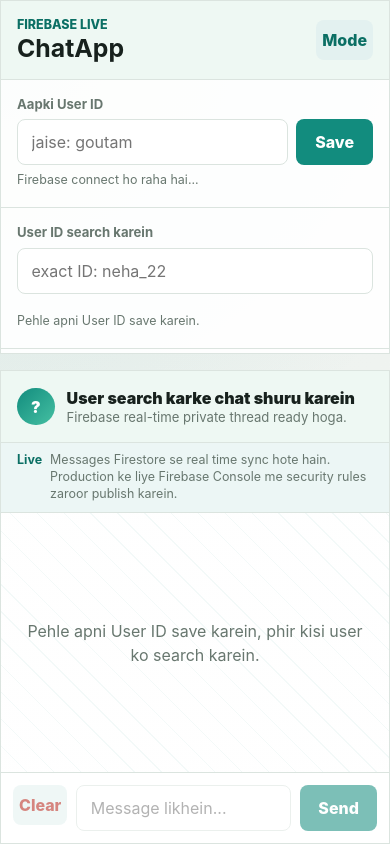
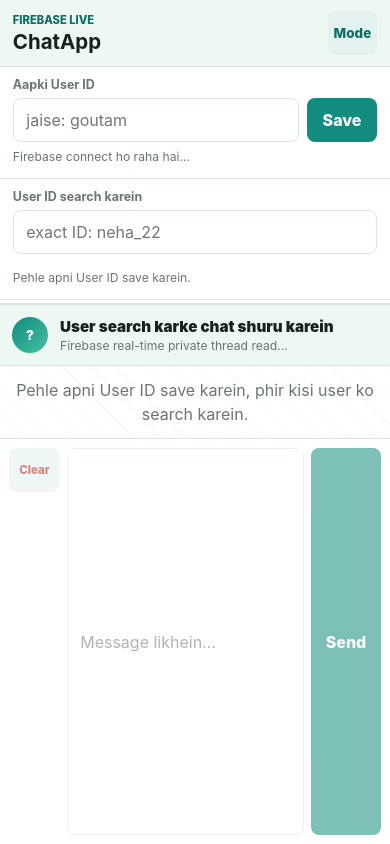
Before and after one commit to creatorsyt10-stack/wh-chat, a plain HTML site: page index.html in a window 390 px wide. Drawn offline with Linux system fonts and the light colour scheme; no server answers.

Commit message:
Update styles.css

```diff
--- a/styles.css
+++ b/styles.css
@@ -114,7 +114,64 @@
 .composer input:disabled, .composer button:disabled { opacity: .55; cursor: not-allowed; }
 .danger { color: var(--danger); }
 @media (max-width: 760px) {
-  .app-shell { grid-template-columns: 1fr; grid-template-rows: minmax(21rem, 42vh) minmax(26rem, 1fr); height: auto; min-height: 100vh; margin: 0; padding: 0; }
-  .sidebar, .chat-pane { border-radius: 0; box-shadow: none; }
-  .message { max-width: 88%; }
+  html, body { min-height: 100%; }
+  body { background: var(--panel); }
+  .app-shell {
+    grid-template-columns: 1fr;
+    grid-template-rows: minmax(18rem, 38dvh) minmax(28rem, 62dvh);
+    gap: 0;
+    width: 100%;
+    max-width: none;
+    height: 100dvh;
+    min-height: 100dvh;
+    margin: 0;
+    padding: 0;
+    overflow: hidden;
+  }
+  .sidebar, .chat-pane {
+    border-left: 0;
+    border-right: 0;
+    border-radius: 0;
+    box-shadow: none;
+  }
+  .sidebar { border-top: 0; }
+  .chat-pane { border-bottom: 0; }
+  .topbar { padding: .8rem .9rem; }
+  h1 { font-size: 1.28rem; }
+  .eyebrow { font-size: .7rem; }
+  .panel { padding: .72rem .9rem; }
+  .chats-panel { padding-bottom: .8rem; }
+  label { margin-bottom: .35rem; font-size: .78rem; }
+  input { min-height: 2.75rem; padding: .68rem .78rem; font-size: 1rem; }
+  .input-row { grid-template-columns: minmax(0, 1fr) 4.4rem; }
+  .input-row button, .composer button:last-child { min-width: 4.4rem; min-height: 2.75rem; padding: .65rem .7rem; }
+  .icon-button { min-width: 2.75rem; height: 2.75rem; font-size: .84rem; }
+  .list { gap: .35rem; margin-top: .55rem; }
+  .result-item, .chat-item { grid-template-columns: 2.25rem minmax(0, 1fr); padding: .55rem; }
+  .avatar { width: 2.25rem; height: 2.25rem; font-size: .82rem; }
+  .hint, .item-preview { font-size: .76rem; }
+  .chat-header { min-height: 3.85rem; padding: .68rem .85rem; }
+  .chat-header span { font-size: .76rem; }
+  .privacy-strip { display: none; }
+  .messages { padding: .75rem .65rem; gap: .45rem; }
+  .message { max-width: 86%; padding: .52rem .62rem .4rem; font-size: .95rem; }
+  .message-meta { font-size: .64rem; }
+  .composer {
+    grid-template-columns: auto minmax(0, 1fr) auto;
+    gap: .42rem;
+    padding: .55rem;
+    padding-bottom: max(.55rem, env(safe-area-inset-bottom));
+  }
+  .composer input { min-height: 2.85rem; }
+  .composer .danger { min-width: 3.2rem; width: 3.2rem; font-size: .72rem; }
 }
+
+@media (max-width: 430px) {
+  .app-shell { grid-template-rows: minmax(17rem, 36dvh) minmax(29rem, 64dvh); }
+  .topbar { padding: .7rem .8rem; }
+  .panel { padding: .62rem .8rem; }
+  .chat-header { padding: .62rem .75rem; }
+  .chat-header p { font-size: .95rem; }
+  .chat-header span { max-width: 14.5rem; overflow: hidden; text-overflow: ellipsis; white-space: nowrap; }
+  .message { max-width: 90%; }
+}
```
